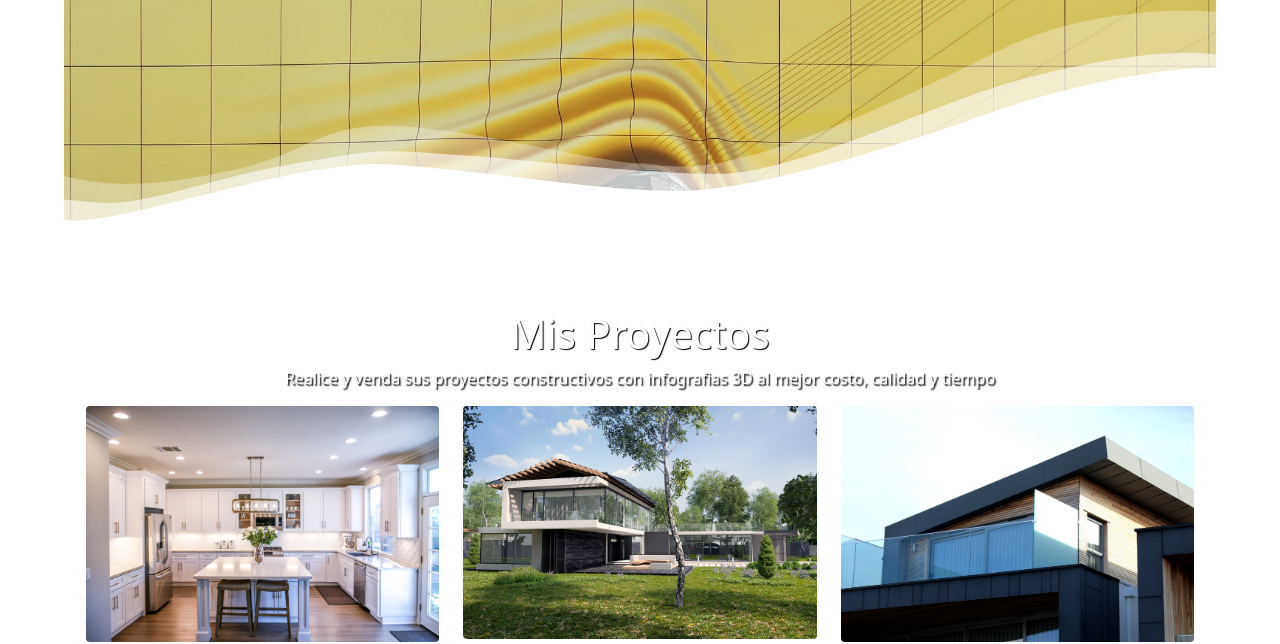
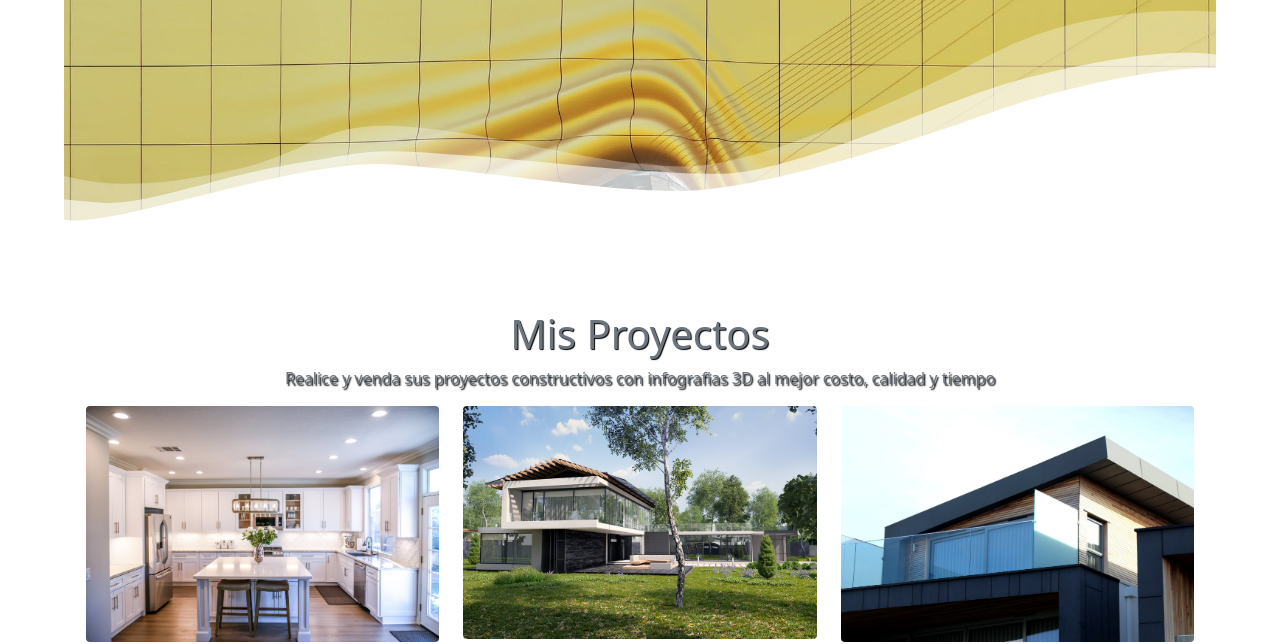
Before and after one commit to FranAranda/studiog-final, a plain HTML site: page trabajos.html in a window 1280 px wide. Shown: the part 170-814 px from the top of the page. Drawn offline with nearby package versions, Linux system fonts and the light colour scheme.

Commit message:
cambio color texto

```diff
--- a/trabajos.html
+++ b/trabajos.html
@@ -44,9 +44,9 @@
 
       <div style="background-color: #fff ;" class="container text-center rounded">
         <!--Titulo-->
-        <h1 class="text-center text-white title__proyectos">Mis Proyectos</h1>
+        <h1 class="text-center text-secondary title__proyectos">Mis Proyectos</h1>
         <!--Subtitulo-->
-        <p class="text-center text-white description__proyectos">Realice y venda sus proyectos constructivos con infografias 3D al mejor costo, calidad y tiempo</p>
+        <p class="text-center text-secondary description__proyectos">Realice y venda sus proyectos constructivos con infografias 3D al mejor costo, calidad y tiempo</p>
         <!--Galaeria-->
         <div class="row gy-4 row-cols-1 row-cols-sm-2 row-cols-md-3">
           <div class="col">
```
